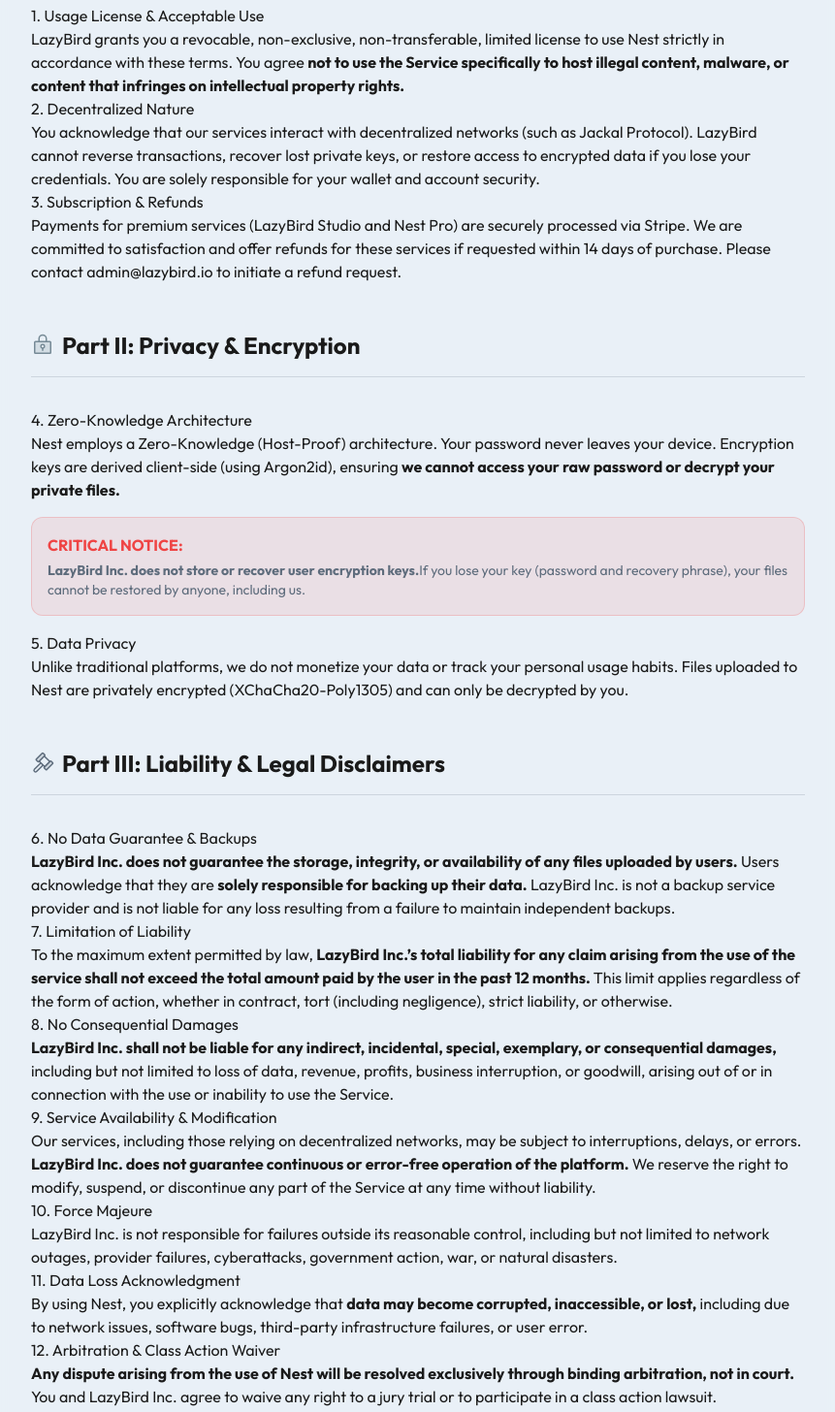
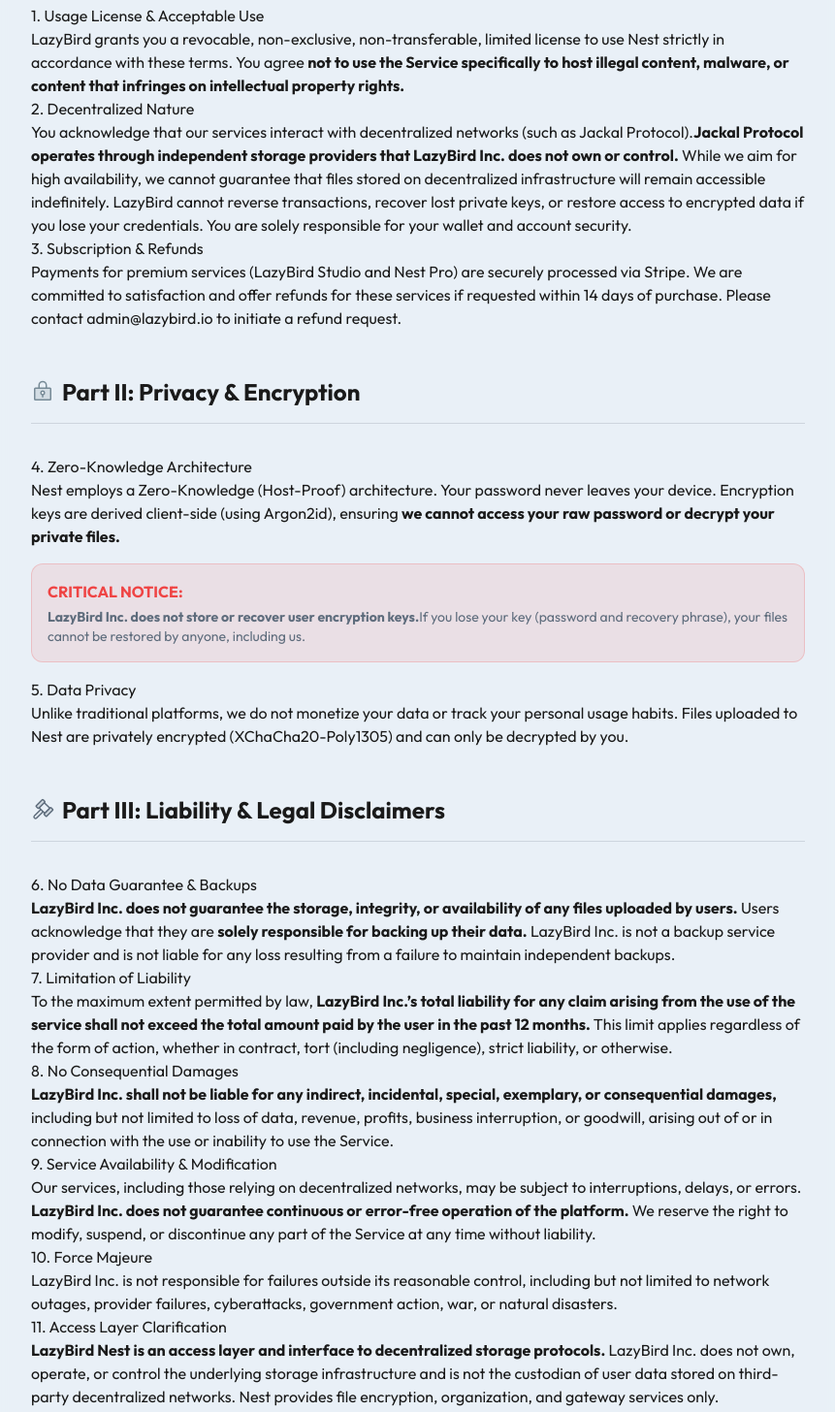
Before and after one commit to jtoba66/Lazybird-Nest, a React (Vite) app: page /terms in a window 1280 px wide. Shown: the part 420-1876 px from the top of the page at 97% size, without its empty margins (209-1070 px from the left). Built offline with nearby package versions, Linux system fonts and the light colour scheme; no server answers; what libsodium-wrappers would draw is missing.

Commit message:
Legal: Add Jackal provider disclaimer and access layer clarification to ToS
- Section 2: Added language about Jackal's independent storage providers
- Section 11 (NEW): Clarifies Nest is an access layer, not data custodian
- Renumbered sections 11-12 to 12-13

```diff
--- a/src/pages/TermsPage.tsx
+++ b/src/pages/TermsPage.tsx
@@ -48,6 +48,8 @@
                     <h3>2. Decentralized Nature</h3>
                     <p>
                         You acknowledge that our services interact with decentralized networks (such as Jackal Protocol).
+                        <strong>Jackal Protocol operates through independent storage providers that LazyBird Inc. does not own or control.</strong>{" "}
+                        While we aim for high availability, we cannot guarantee that files stored on decentralized infrastructure will remain accessible indefinitely.
                         LazyBird cannot reverse transactions, recover lost private keys, or restore access to encrypted data if you lose your credentials.
                         You are solely responsible for your wallet and account security.
                     </p>
@@ -124,13 +126,20 @@
                         network outages, provider failures, cyberattacks, government action, war, or natural disasters.
                     </p>
 
-                    <h3>11. Data Loss Acknowledgment</h3>
+                    <h3>11. Access Layer Clarification</h3>
+                    <p>
+                        <strong>LazyBird Nest is an access layer and interface to decentralized storage protocols.</strong>{" "}
+                        LazyBird Inc. does not own, operate, or control the underlying storage infrastructure and is not the custodian of user data stored on third-party decentralized networks.
+                        Nest provides file encryption, organization, and gateway services only.
+                    </p>
+
+                    <h3>12. Data Loss Acknowledgment</h3>
                     <p>
                         By using Nest, you explicitly acknowledge that <strong>data may become corrupted, inaccessible, or lost,</strong>{" "}
                         including due to network issues, software bugs, third-party infrastructure failures, or user error.
                     </p>
 
-                    <h3>12. Arbitration & Class Action Waiver</h3>
+                    <h3>13. Arbitration & Class Action Waiver</h3>
                     <p>
                         <strong>Any dispute arising from the use of Nest will be resolved exclusively through binding arbitration, not in court.</strong>{" "}
                         You and LazyBird Inc. agree to waive any right to a jury trial or to participate in a class action lawsuit.
```
